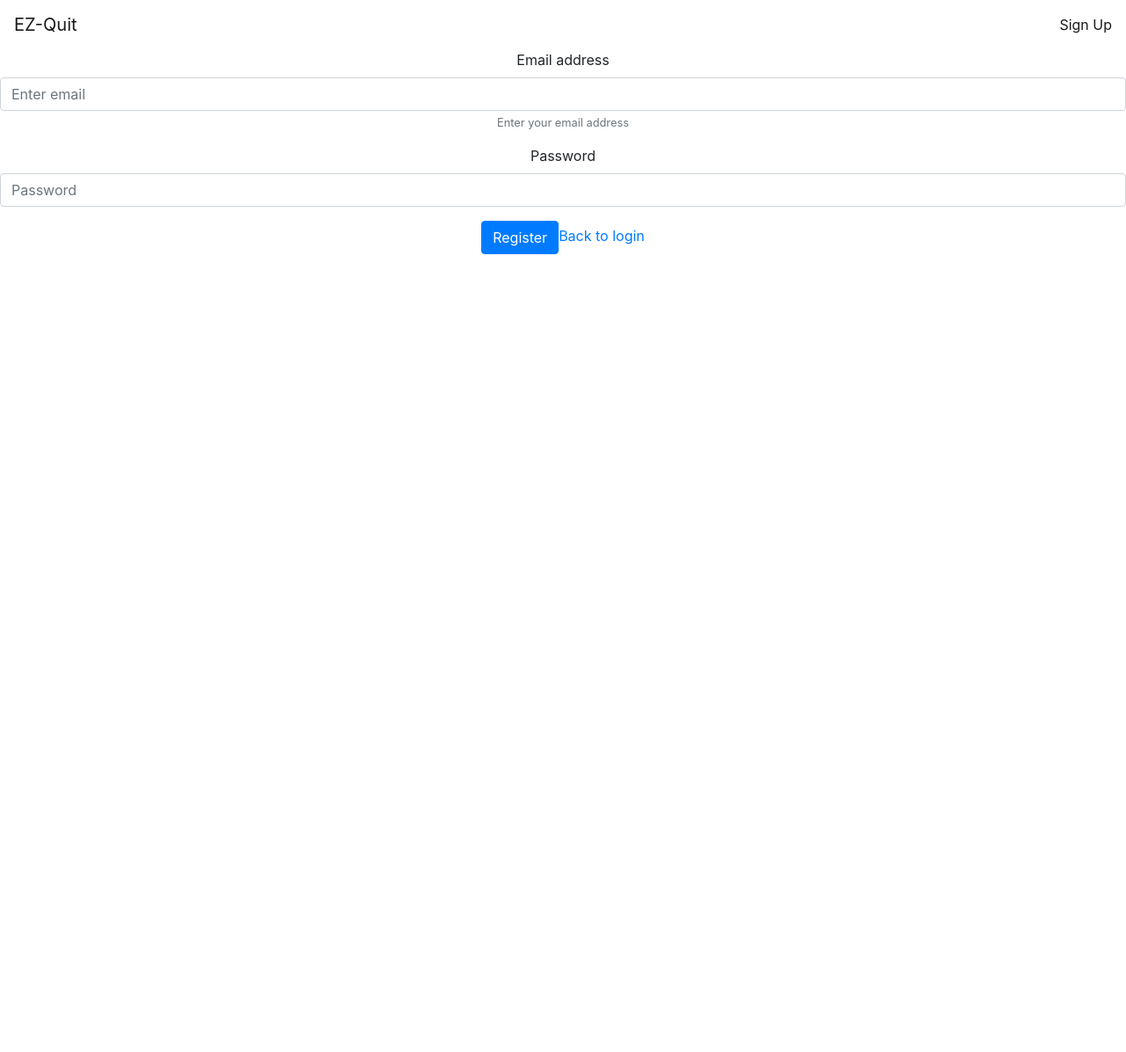
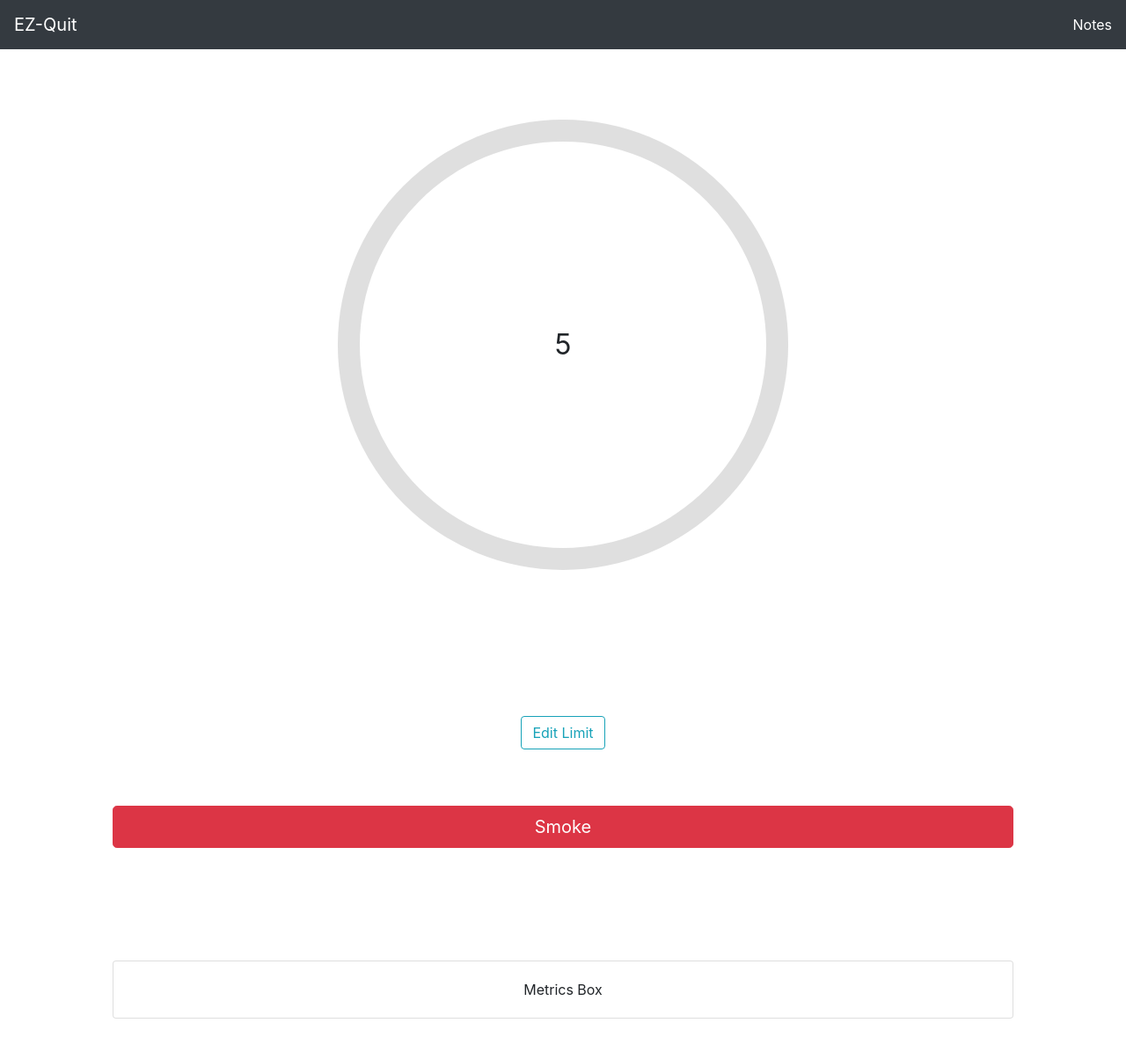
Before and after one commit to Jermayy/EZ-Quit_, a React (Create React App) app in the folder client/: page / in a window 1280 px wide. Shown: the top 1196 px of the page at 88% size. Before the commit the page ends 800 px from the top, so only its background shows below. Built offline with nearby package versions, Linux system fonts and the light colour scheme.

Commit message:
Dashboard Page layout completed

```diff
--- a/client/src/App.js
+++ b/client/src/App.js
@@ -3,14 +3,16 @@ import logo from "./logo.svg";
 import "./App.css";
 import 'bootstrap/dist/css/bootstrap.min.css';
 
-import { SignUp } from "./Pages/SignUp";
+// import { SignUp } from "./Pages/SignUp";
+import Dashboard from "./Pages/Dashboard";
 // import { Login } from "./Pages/Login";
 
 function App() {
   return (
     <div className="App">
     {/* <Login></Login> */}
-  <SignUp></SignUp>
+  {/* <SignUp></SignUp> */}
+  <Dashboard></Dashboard>
     </div>
   );
 }
--- /dev/null
+++ b/client/src/Components/DashboardHeader/DashboardHeader.js
@@ -0,0 +1,21 @@
+import React, { Component } from 'react';
+import Navbar from 'react-bootstrap/Navbar';
+import './DashboardHeader.css';
+
+export class DashboardHeader extends Component{
+
+render(){
+
+    return(
+        <Navbar bg="dark" variant="dark">
+        <Navbar.Brand href="#home">EZ-Quit</Navbar.Brand>
+        <Navbar.Toggle />
+        <Navbar.Collapse className="justify-content-end">
+          <Navbar.Text>
+           <a href="#notes">Notes</a>
+          </Navbar.Text>
+        </Navbar.Collapse>
+      </Navbar>
+    )
+}
+}
--- /dev/null
+++ b/client/src/Components/DashboardProgress/DashboardProgress.css
@@ -0,0 +1,55 @@
+
+.dashboard{
+
+}
+
+.dashboardBody{
+    margin: 10vh;
+    margin-bottom: 8vw;
+   display: flex;
+   justify-content: center;
+   align-items: center;
+}
+
+#counter{
+    width: 40vw;
+    height: 40vw;
+       border-radius: 100%;
+       border-width: 2vw;
+    position: relative;
+    justify-content: center;
+  flex-direction: column;
+
+
+}
+
+#counterNumber{
+    display: flex;
+    justify-content: center;
+align-items: center;
+
+}
+
+p{
+    margin:0;
+    padding: 0;
+
+  font-size: 2rem;
+
+}
+
+.btnInfo{
+    margin: 5vw;
+}
+.btnSmoke{
+    margin: 0 auto;
+    padding: 0;
+    max-width: 80vw;
+
+}
+
+#metricBox{
+    margin: 10vw;
+
+
+}
--- /dev/null
+++ b/client/src/Components/DashboardProgress/DashboardProgress.js
@@ -0,0 +1,37 @@
+import React, { Component } from 'react';
+import Card from 'react-bootstrap/Card';
+import Button from 'react-bootstrap/Button';
+
+
+import './DashboardProgress.css'
+export class DashboardProgress extends Component{
+    render(){
+        return(
+<div className="dashboard">
+
+
+
+<div className="dashboardBody">
+        <Card id="counter">
+            <Card.Body id="counterNumber">
+                <p>5</p>
+            </Card.Body>
+        </Card>
+
+</div>
+<Button variant="outline-info" className='btnInfo'>Edit Limit</Button>
+<div className="btnSmoke">
+<Button variant="danger" size="lg" block >
+    Smoke
+  </Button>
+  </div>
+
+  <Card id="metricBox">
+      <Card.Body>
+          Metrics Box
+      </Card.Body>
+  </Card>
+</div>
+        )
+    }
+}
--- /dev/null
+++ b/client/src/Pages/Dashboard.js
@@ -0,0 +1,18 @@
+import React, { Component } from 'react';
+import {DashboardHeader} from '../Components/DashboardHeader/DashboardHeader'
+import {DashboardProgress} from '../Components/DashboardProgress/DashboardProgress'
+
+export default class Dashboard extends Component{
+
+
+    render(){
+        return(
+            <div>
+                <DashboardHeader></DashboardHeader>
+                <DashboardProgress></DashboardProgress>
+
+            </div>
+
+        )
+    }
+}
```
Also changed, not shown: client/src/Components/DashboardHeader/DashboardHeader.css (added), client/src/Pages/Dashboard.css (added).
